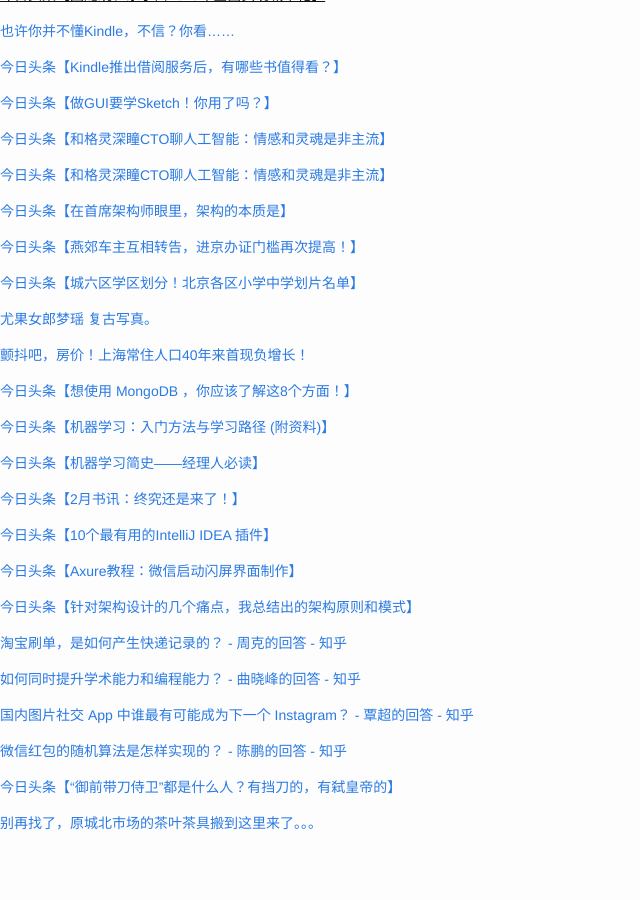
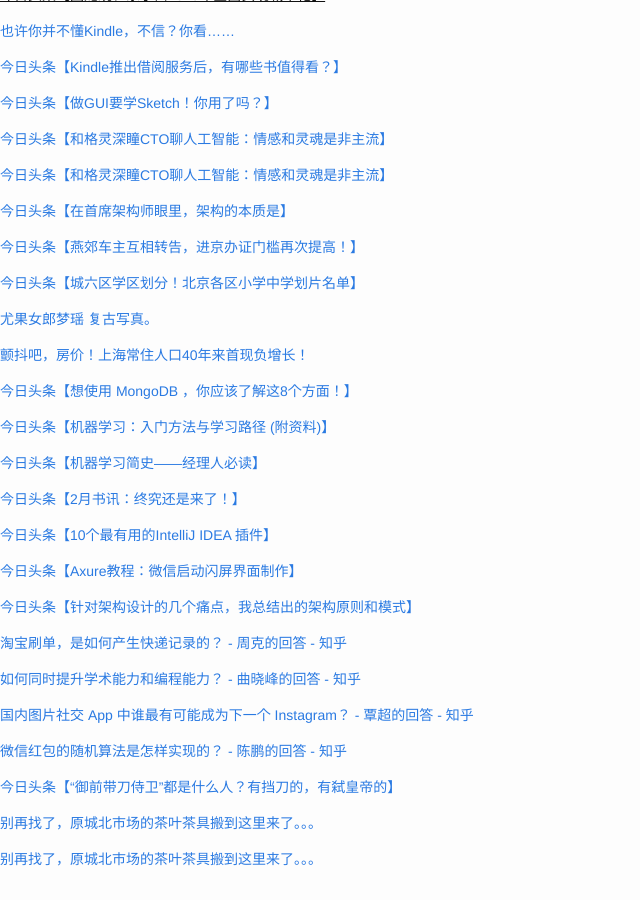
Before and after one commit to cnwarden/cnwarden.github.io, a Jekyll site: the page built from fav/index.md, in a window 1280 px wide and 900 px high, scrolled down 1230 px. Shown: the whole window, without its empty margins (0-640 px from the left). Built offline with Jekyll 4.4.1, drawn with Linux system fonts in a browser that asks for light colours; emoji names are drawn with the system emoji font; before the commit the page ends 2094 px from its top, so only the background shows below that.

Commit message:
auto commit

```diff
--- a/fav/index.md
+++ b/fav/index.md
@@ -116,3 +116,5 @@ title:  fav
 [今日头条【“御前带刀侍卫”都是什么人？有挡刀的，有弑皇帝的】](http://toutiao.com/item/6256335971516678658/?iid=3764603574&app=news_article&tt_from=android_share&utm_source=email&utm_medium=toutiao_android&utm_campaign=client_share)
 
 [别再找了，原城北市场的茶叶茶具搬到这里来了。。。](http://mp.weixin.qq.com/s?__biz=MjM5ODE2ODM0MA==&mid=410540711&idx=1&sn=e268584d258e8d92aac2a4d04032f50f&scene=0#wechat_redirect)
+
+[别再找了，原城北市场的茶叶茶具搬到这里来了。。。](http://mp.weixin.qq.com/s?__biz=MjM5ODE2ODM0MA==&mid=410540711&idx=1&sn=e268584d258e8d92aac2a4d04032f50f&scene=0#wechat_redirect)
```
